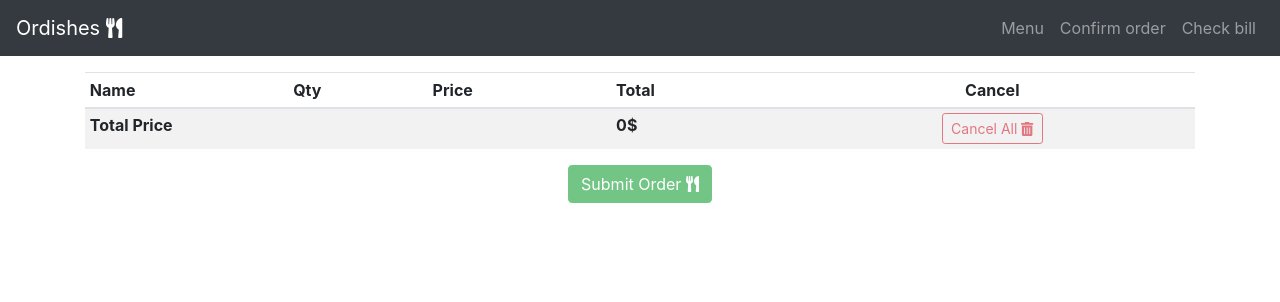
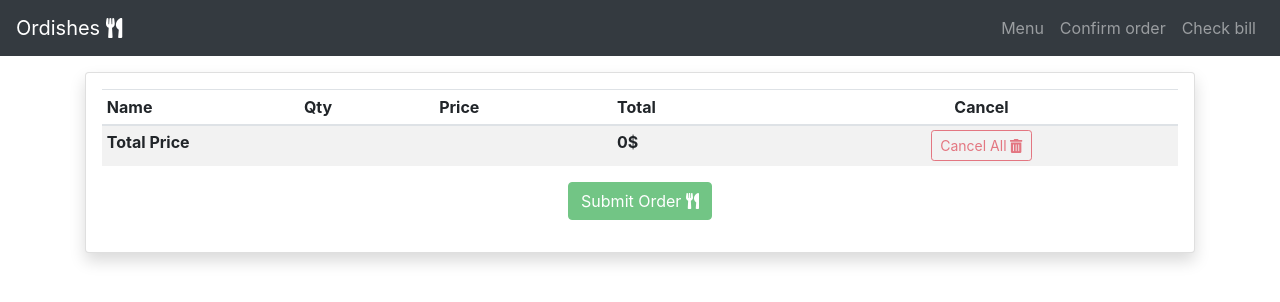
Before and after one commit to sor973/Ordishes-Project, a React (Create React App) app in the folder React_Frontend/: page /confirm in a window 1280 px wide. Shown: the top 302 px of the page. Built offline with nearby package versions, Linux system fonts and the light colour scheme.

Commit message:
Add card and shadow to the table and fix margin

```diff
--- a/React_Frontend/src/Components/AppConfirm.js
+++ b/React_Frontend/src/Components/AppConfirm.js
@@ -1,5 +1,5 @@
 import React from 'react'
-import { Container, Row, Col, Table, Button, Alert } from 'react-bootstrap'
+import { Container, Row, Col, Table, Button, Alert, Card } from 'react-bootstrap'
 import menus from './data/menus';
 import uuid from 'react-uuid';
 import { useState } from 'react';
@@ -68,8 +68,10 @@ function AppConfirm({Order}) {
         ]);
     }
     return (
+
         <Container >
-            <Row className="mt-3">
+            <Card className="mt-3 shadow p-3 mb-5 bg-white rounded">
+                <Row>
                     <Col>
                         <Table striped responsive="sm" size="sm" >
                             <thead>
@@ -97,6 +99,9 @@ function AppConfirm({Order}) {
                         {alertArray}
                     </Col>
                 </Row>
+            </Card>
+
+
         </Container>
     )
 }
```
Lines whose indentation alone changed are shown as unchanged.
